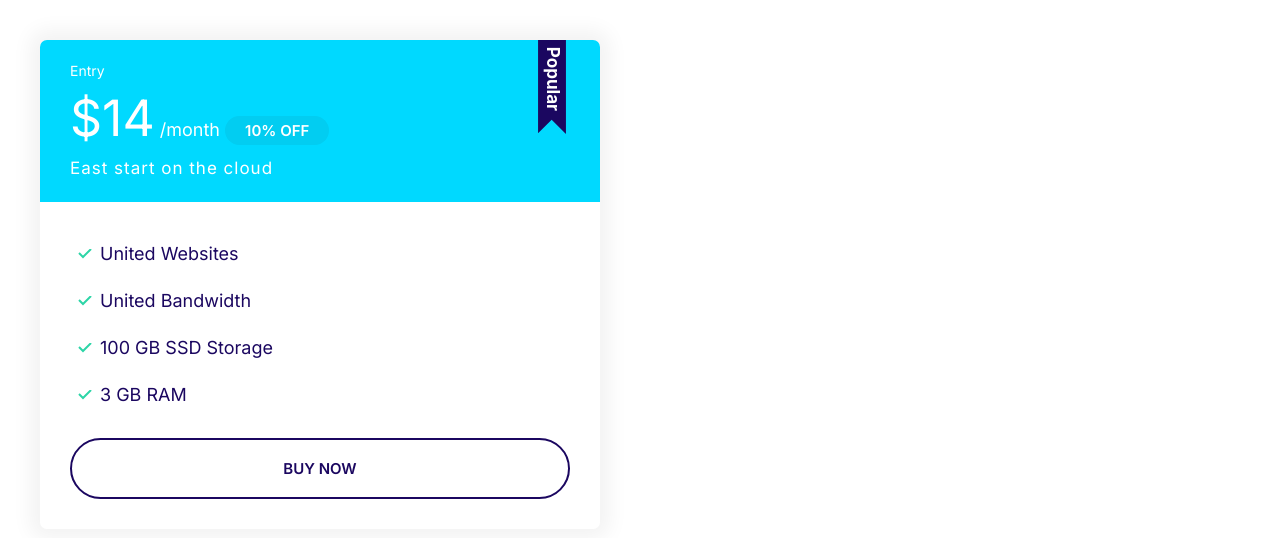
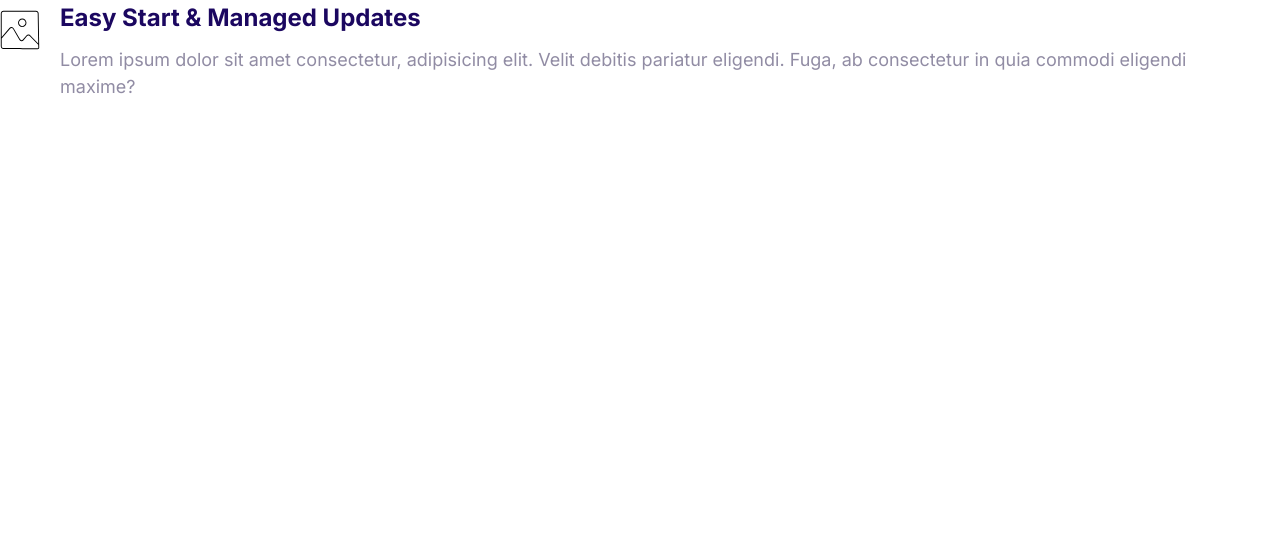
Before and after one commit to Firebot-666/WebProject, a plain HTML site: page index.html in a window 1280 px wide. Drawn offline with Linux system fonts and the light colour scheme.

Commit message:
Build the media component.

```diff
--- a/css/styles.css
+++ b/css/styles.css
@@ -363,3 +363,20 @@ a {
     font-size: 1.7rem;
   }
 }
+
+/* Media */
+.media {
+  display: flex;
+}
+
+.media__title {
+  margin-top: 0;
+}
+
+.media__body {
+  margin: 0 2rem;
+}
+
+.media__image {
+  margin-top: 1rem;
+}
--- a/index.html
+++ b/index.html
@@ -14,26 +14,19 @@
     <link rel="stylesheet" href="css/styles.css" />
   </head>
   <body>
-    <div style="width: 50%; padding: 4rem">
-      <div class="plan plan--popular">
-        <div class="card card--secondary">
-          <header class="card__header">
-            <h3 class="plan__name">Entry</h3>
-            <span class="plan__price">$14</span>
-            <span class="plan__billing-cycle">/month</span>
-            <span class="badge badge--secondary badge--small">10% OFF</span>
-            <span class="plan__description">East start on the cloud</span>
-          </header>
-          <div class="card__body">
-            <ul class="list list--tick">
-              <li class="list__item">United Websites</li>
-              <li class="list__item">United Bandwidth</li>
-              <li class="list__item">100 GB SSD Storage</li>
-              <li class="list__item">3 GB RAM</li>
-            </ul>
-            <button class="btn btn--outline btn--block">Buy Now</button>
-          </div>
-        </div>
+    <div class="media">
+      <div class="media__image">
+        <svg class="icon icon--primary">
+          <use xlink:href="images/sprite.svg#snap"></use>
+        </svg>
+      </div>
+      <div class="media__body">
+        <h3 class="media__title">Easy Start & Managed Updates</h3>
+        <p>
+          Lorem ipsum dolor sit amet consectetur, adipisicing elit. Velit
+          debitis pariatur eligendi. Fuga, ab consectetur in quia commodi
+          eligendi maxime?
+        </p>
       </div>
     </div>
   </body>
```
Also changed, not shown: css/components/media.html (added, +14 -0 lines).
